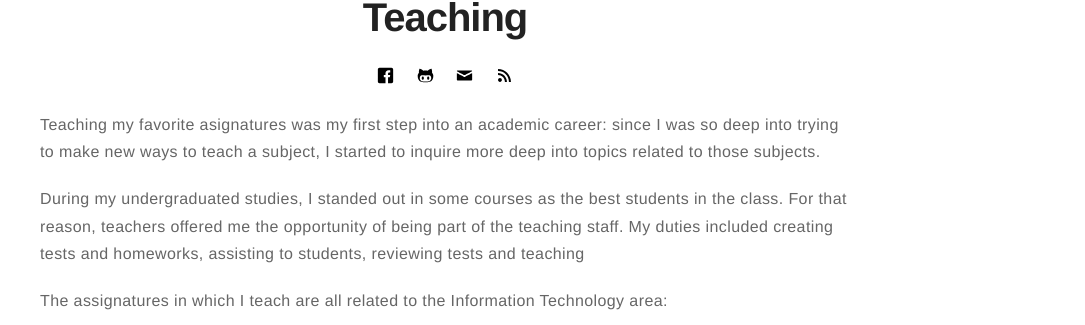
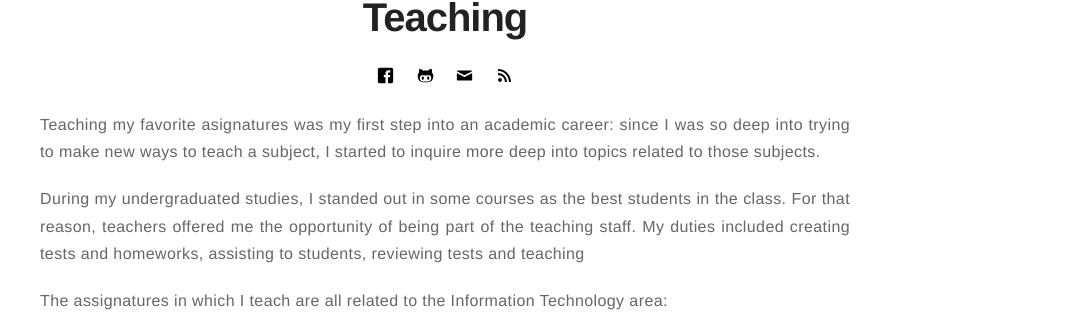
Before and after one commit to vlobos-ossandon/vlobos-ossandon.github.io, a Jekyll site: the page built from teaching.html, in a window 1280 px wide. Shown: the part 130-455 px from the top of the page, without its empty margins (195-1280 px from the left). Built offline with Jekyll 4.4.1, drawn with Linux system fonts in a browser that asks for light colours.

Commit message:
Teaching_6

```diff
--- a/teaching.html
+++ b/teaching.html
@@ -4,16 +4,16 @@ title: Teaching
 ---
 
 
-<p>Teaching my favorite asignatures was my first step into an academic career: since I was so deep into trying to make new ways to teach a subject, I started to inquire more deep into topics related to those subjects.</p>
-<p>During my undergraduated studies, I standed out in some courses as the best students in the class. For that reason, teachers offered me the opportunity of being part of the teaching staff. My duties included creating tests and homeworks, assisting to students, reviewing tests and teaching </p>
-<p> The assignatures in which I teach are all related to the Information Technology area:
+<p align="justify">Teaching my favorite asignatures was my first step into an academic career: since I was so deep into trying to make new ways to teach a subject, I started to inquire more deep into topics related to those subjects.</p>
+<p align="justify">During my undergraduated studies, I standed out in some courses as the best students in the class. For that reason, teachers offered me the opportunity of being part of the teaching staff. My duties included creating tests and homeworks, assisting to students, reviewing tests and teaching </p>
+<p align="justify"> The assignatures in which I teach are all related to the Information Technology area:
 </p>
     <ul>
         <li><b>Algorithms and Programming</b>: the course aims for students to be able to create an algorithm and implement it to solve a practical problem, by using Visual Basic.</li>
         <li><b>Databases</b>: this course seeks to ensure that the student identifies, collects and integrates data associated with business processes, so that he can manage large volumes of data with SQL language, and refine them to support decision making in different areas of the organization. </li>
         <li><b>Technology and Information Systems</b>: the course aims that the student propose solutions to simple business problems, using systems and technologies information in order to relate business problems and decisions based on technologies </li>
     </ul>
-<p> Here is a detailed list of the courses in which I was part of the teaching staff:
+<p align="justify"> Here is a detailed list of the courses in which I was part of the teaching staff:
 </p>
 <ul>
     <li><b>Spring 2013</b>
```
